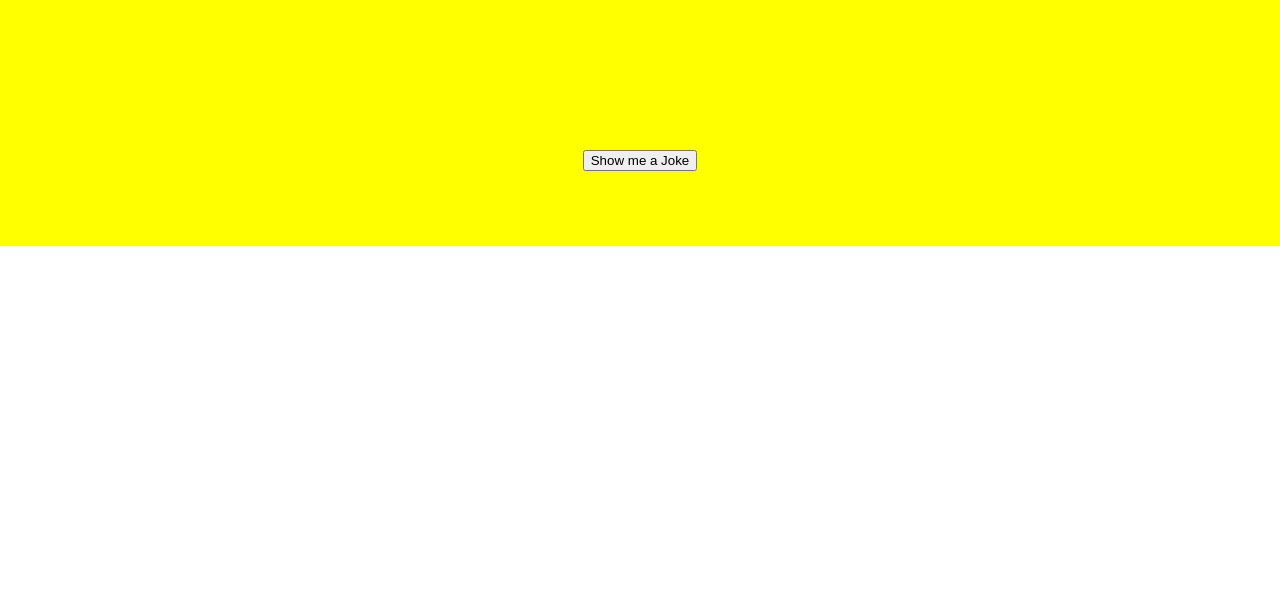
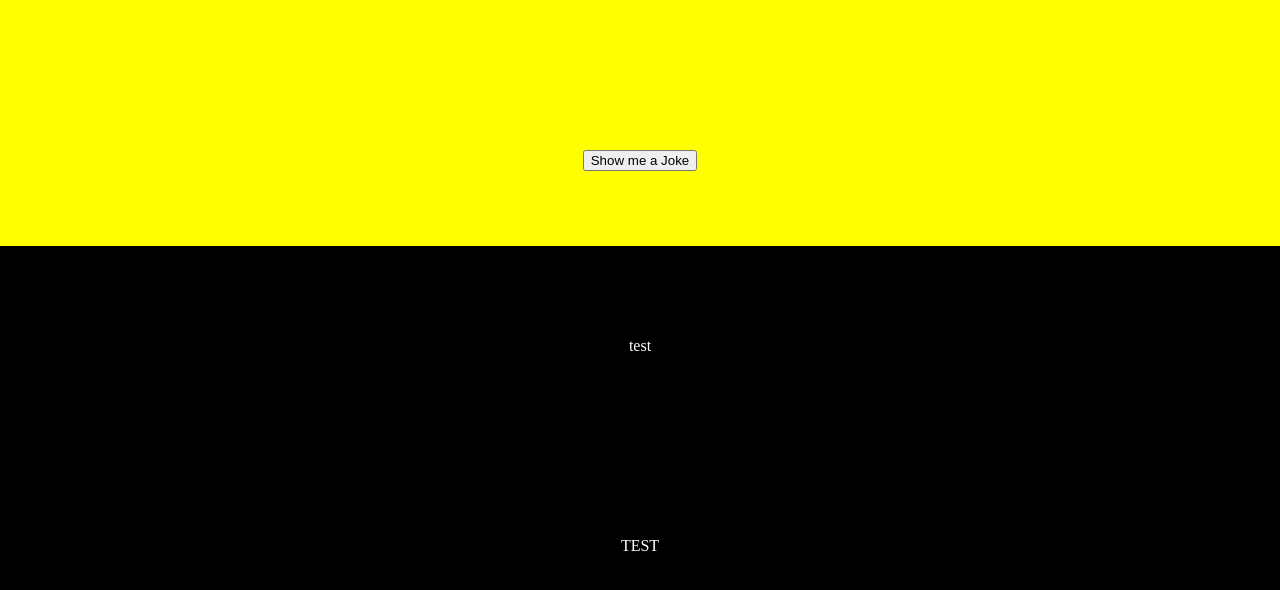
Before and after one commit to CallMeSamOPS/Carambar-test-Front, a plain HTML site: page index.html in a window 1280 px wide. Shown: the part 154-744 px from the top of the page. Drawn offline with Linux system fonts and the light colour scheme.

Commit message:
Ajout partie Frontend

```diff
--- a/index.html
+++ b/index.html
@@ -11,9 +11,9 @@
         <h1>Carambar Joke</h1>
         <button id="button">Show me a Joke</button>
     </div>
-    <div class="joke">
-        <p id="question"></p>
-        <p id="answer"></p>
+    <div id="joke">
+        <p id="question">test</p>
+        <p id="answer">TEST</p>
     </div>
 
     <script src="script.js"></script>
--- a/style.css
+++ b/style.css
@@ -14,3 +14,14 @@ body{
     align-items: center;
     justify-content:space-around;
 }
+
+#joke{
+    width: 100%;
+    height: 50%;
+    background-color: black;
+    color: white;
+    display: flex;
+    flex-direction: column;
+    align-items: center;
+    justify-content:space-around;
+}
```
